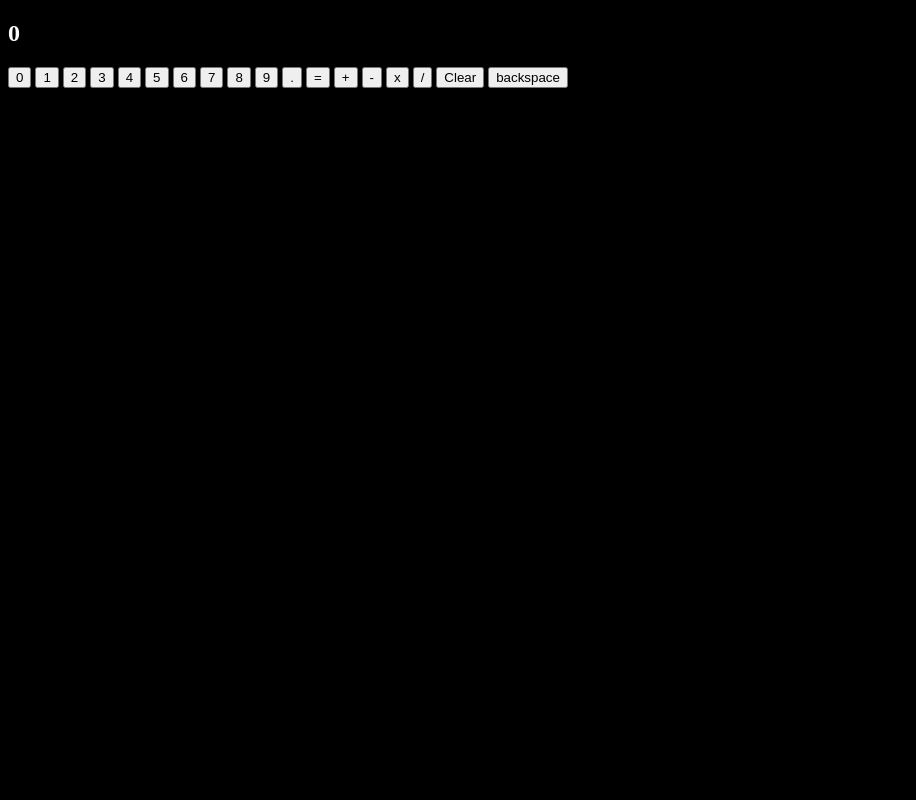
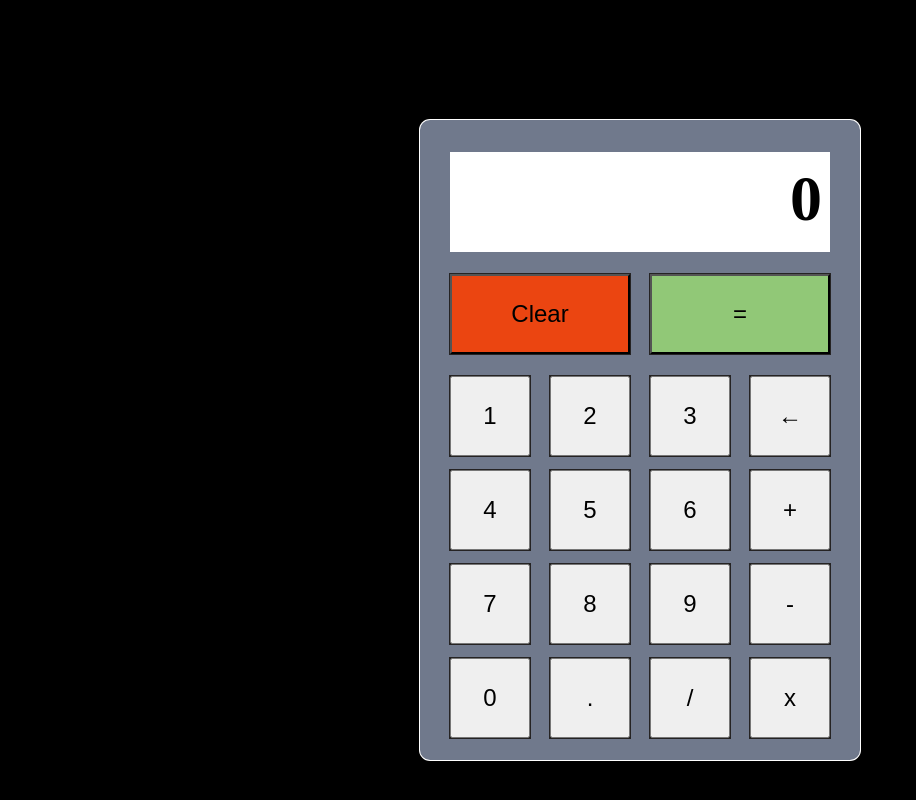
Before and after one commit to KeaMeng-ING/CalculatorProject, a plain HTML site: page index.html in a window 1280 px wide. Shown: the whole page, without its empty margins (0-916 px from the left). Drawn offline with Linux system fonts and the light colour scheme.

Commit message:
UI Done, Logic needed to improve

```diff
--- a/index.html
+++ b/index.html
@@ -7,29 +7,34 @@
     <link rel="stylesheet" href="style.css" />
   </head>
   <body>
+    <div class="container">
       <div class="calculator">
         <div class="display">
           <h2 class="result">0</h2>
         </div>
         <div class="pad-container">
-        <button class="pad digit" id="digit-0" value="0">0</button>
+          <button class="pad clear" id="clear" value="c">Clear</button>
+          <button class="pad equal" id="equal" value="=">=</button>
           <button class="pad digit" id="digit-1" value="1">1</button>
           <button class="pad digit" id="digit-2" value="2">2</button>
           <button class="pad digit" id="digit-3" value="3">3</button>
+          <button class="pad backspace" id="backspace" value="">←</button>
+
           <button class="pad digit" id="digit-4" value="4">4</button>
           <button class="pad digit" id="digit-5" value="5">5</button>
           <button class="pad digit" id="digit-6" value="6">6</button>
+          <button class="pad operator" id="plus" value="+">+</button>
+
           <button class="pad digit" id="digit-7" value="7">7</button>
           <button class="pad digit" id="digit-8" value="8">8</button>
           <button class="pad digit" id="digit-9" value="9">9</button>
+          <button class="pad operator" id="minus" value="-">-</button>
+
+          <button class="pad digit" id="digit-0" value="0">0</button>
           <button class="pad dot" id="dot" value=".">.</button>
-        <button class="pad equal" id="equal" value="=">=</button>
-        <button class="pad operator" id="plus" value="+">+</button>
-        <button class="pad operator" id="minus" value="-">-</button>
+          <button class="pad operator" id="divide" value="/">/</button>
           <button class="pad operator" id="multiply" value="*">x</button>
-        <button class="pad operator" id="divide" value="/">/</button>
-        <button class="pad clear" id="clear" value="c">Clear</button>
-        <button class="pad backspace" id="backspace" value="">backspace</button>
+        </div>
       </div>
     </div>
 
--- a/script.js
+++ b/script.js
@@ -1,20 +1,36 @@
-pads = document.querySelectorAll(".pad");
-display = document.querySelector(".result");
+let pads = document.querySelectorAll(".pad");
+let display = document.querySelector(".result");
+let operators = document.querySelectorAll(".operator");
 let currentOperand = "";
 let previousOperand = "";
 let operator = "";
 let result = "";
+
+operators.forEach((operator) => {
+  operator.addEventListener("click", function (event) {
+    if (currentOperand == "" && previousOperand == "") return;
+    operators.forEach((op) => {
+      op.style.backgroundColor = "";
+    });
+    // Change background color for the clicked operator
+    event.target.style.backgroundColor = "red";
+  });
+});
 
 function operation() {
   pads.forEach((pad) => {
     pad.addEventListener("click", function (event) {
       const value = event.target.value;
       if (event.target.classList.contains("clear")) {
-        currentOperand = "0";
+        currentOperand = "";
         previousOperand = "";
         result = "";
         operator = "";
         display.innerHTML = "0";
+        operators.forEach((op) => {
+          op.style.backgroundColor = "white";
+        });
+        return;
       } else if (event.target.classList.contains("dot")) {
         if (currentOperand.includes(".")) return;
         currentOperand += value;
@@ -40,6 +56,9 @@ function operation() {
         currentOperand = result;
         operator = "";
         previousOperand = "";
+        operators.forEach((op) => {
+          op.style.backgroundColor = "white";
+        });
       } else if (event.target.classList.contains("backspace")) {
         currentOperand = currentOperand.slice(0, -1);
       }
--- a/style.css
+++ b/style.css
@@ -2,3 +2,74 @@ body {
   background-color: black;
   color: white;
 }
+
+.container {
+  display: flex;
+  justify-content: center;
+  align-items: center;
+  height: 100vh;
+}
+
+.calculator {
+  display: flex;
+  flex-direction: column;
+  /* justify-content: center; */
+  align-items: center;
+  width: 400px;
+  height: 600px;
+  border: solid 20px #70798c;
+  border-radius: 10px;
+  margin-top: 4rem;
+  background-color: #70798c;
+  box-shadow: 0 0 0 1px white;
+}
+
+.display {
+  display: flex;
+  /* flex-direction: column; */
+  justify-content: flex-end;
+  align-items: center;
+  width: 95%;
+  height: 100px;
+  background-color: white;
+  margin-top: 12px;
+  margin-bottom: 12px;
+}
+
+.result {
+  font-size: 4rem;
+  margin: 0;
+  margin-right: 8px;
+  color: black;
+  height: 100%;
+  padding-top: 20px;
+}
+
+.pad {
+  font-size: 1.5rem;
+  width: 5rem;
+  height: 5rem;
+  margin: 2px;
+  margin-top: 12px;
+  box-shadow: 0 0 0 1px #252323;
+}
+
+.pad-container {
+  display: flex;
+  flex-wrap: wrap;
+  justify-content: space-around;
+}
+
+.clear,
+.equal {
+  flex: 2 1 40%;
+  margin: 10px;
+}
+
+.clear {
+  background-color: #eb4511;
+}
+
+.equal {
+  background-color: #91c877;
+}
```
Lines whose indentation alone changed are shown as unchanged.
